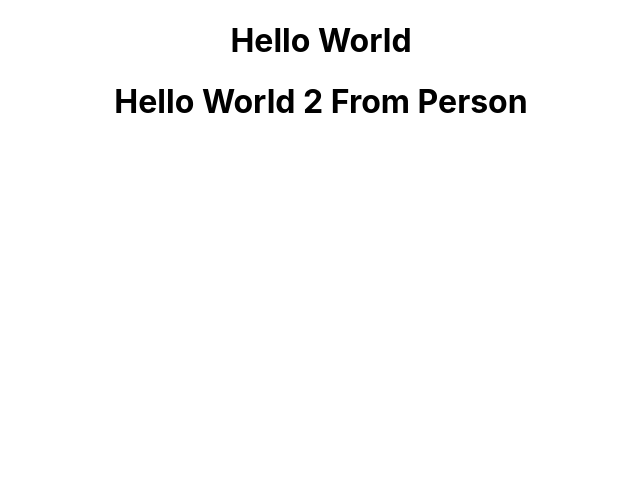
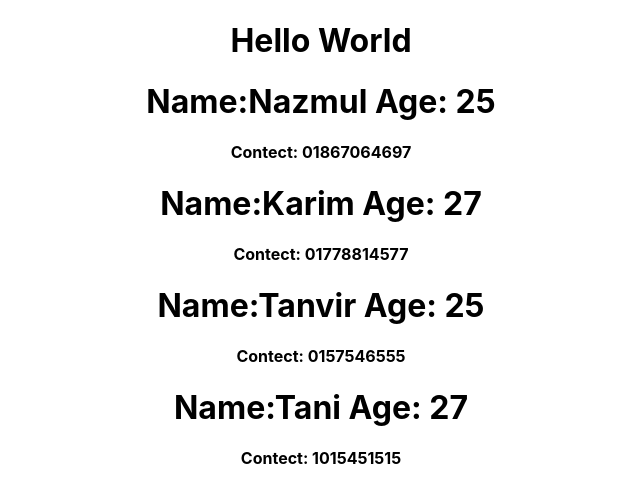
Before and after one commit to Nazmul-Karim-Tanvir/React-for-Frontend-Development-with-Redux, a React (Create React App) app in the folder my react apps/hello-world/: page / in a window 1280 px wide. Shown: the top 502 px of the page, without its empty margins (319-959 px from the left). Built offline with nearby package versions, Linux system fonts and the light colour scheme.

Commit message:
dinamic function practice done

```diff
--- a/my react apps/hello-world/src/App.js
+++ b/my react apps/hello-world/src/App.js
@@ -1,29 +1,32 @@
-import React,{Component} from "react";
+import React from "react";
 import './App.css';
 import Person from "./components/Person";
 
 
 //function component
-// function App() {
-//   return (
-//     <div className="App">
-//       <h1>Hello World</h1>
-//       <Person/>
-//     </div>
-//   );
-// }
+function App() {
+  return (
+    <div className="App">
+      <h1>Hello World</h1>
+      <Person name="Nazmul" age="25">01867064697</Person>
+      <Person name="Karim" age="27">01778814577</Person>
+      <Person name="Tanvir" age="25">0157546555</Person>
+      <Person name="Tani" age="27">1015451515</Person>
+    </div>
+  );
+}
 
 // class component
-class App extends Component{
-  render(){
-    return (
-          <div className="App">
-            <h1>Hello World</h1>
-            <Person/>
-          </div>
-        );
-  }
-}
+// class App extends Component{
+//   render(){
+//     return (
+//           <div className="App">
+//             <h1>Hello World</h1>
+//             <Person/>
+//           </div>
+//         );
+//   }
+// }
 
 // function Person(){
 //   return (
--- a/my react apps/hello-world/src/components/Person.js
+++ b/my react apps/hello-world/src/components/Person.js
@@ -1,11 +1,13 @@
 import React from "react";
-function Person(){
+
+
+function Person(props) {
     return (
-      <div>
-        <h1>Hello World 2 From Person</h1>
-      </div>
+        <div>
+            <h1>Name:{props.name} Age: {props.age}</h1>
+            <h4>Contect: {props.children} </h4>
+        </div>
     );
+}
 
-  }
-
-  export default Person;
+export default Person;
```
